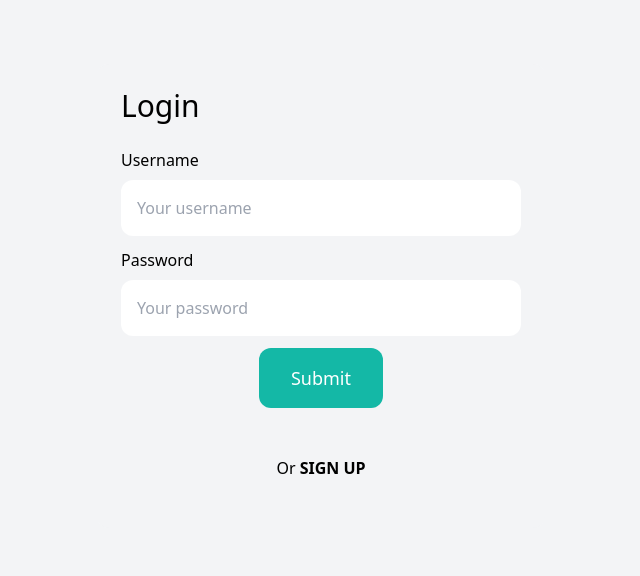
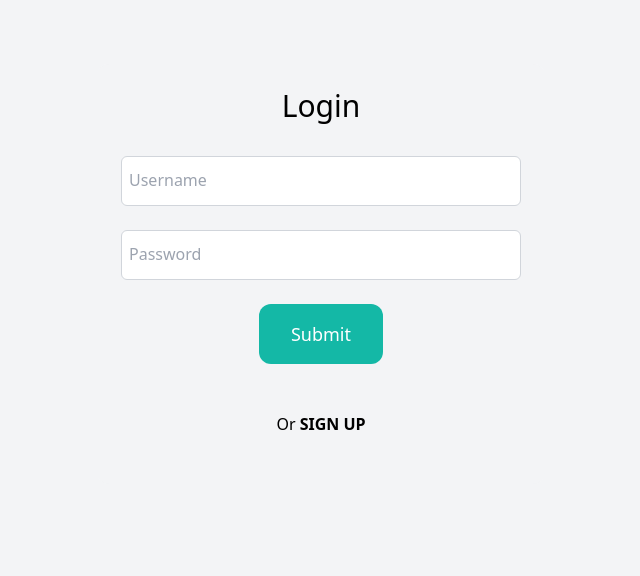
Before and after one commit to furquim25/Crossfit-PRs-App, a Django app: page /login/ in a window 1280 px wide. Shown: the part 64-640 px from the top of the page, without its empty margins (319-959 px from the left). Run offline with Django 4.2, Linux system fonts and the light colour scheme; some libraries are stand-ins or nearby versions.

Commit message:
Changed login layout

```diff
--- a/crossfitapp/core/forms.py
+++ b/crossfitapp/core/forms.py
@@ -6,13 +6,13 @@ from .models import Item
 
 class LoginForm(AuthenticationForm):
     username = forms.CharField(widget=forms.TextInput(attrs={
-        'placeholder': 'Your username',
-        'class': 'w-full py-4 px-4 rounded-xl'
+        'placeholder': ' ',
+        'class': 'block w-full bg-white focus:outline-none focus:shadow-outline border border-gray-300 rounded-md py-3 px-3 block appearance-none leading-normal focus:border-blue-400'
     }))
 
     password = forms.CharField(widget=forms.PasswordInput(attrs={
-    'placeholder': 'Your password',
-    'class': 'w-full py-4 px-4 rounded-xl'
+        'placeholder': ' ',
+        'class': 'block w-full bg-white focus:outline-none focus:shadow-outline border border-gray-300 rounded-md py-3 px-3 block appearance-none leading-normal focus:border-blue-400'
     }))
 
 class SignupForm(UserCreationForm):
--- a/crossfitapp/core/templates/core/base.html
+++ b/crossfitapp/core/templates/core/base.html
@@ -1,12 +1,22 @@
+{% load static %}
 <!DOCTYPE html>
 <html lang="en">
 <head>
     <meta charset="UTF-8">
     <meta http-equiv="X-UA-Compatible" content="IE=edge">
     <meta name="viewport" content="width=device-width, initial-scale=1.0">
-
     <script src="https://cdn.tailwindcss.com"></script>
     <title>{% block title %}{% endblock title %}</title>
+	<style>
+		.float-label-input:focus-within label,
+			.float-label-input input:-webkit-autofill + label,
+			.float-label-input input:not(:placeholder-shown) + label
+			{
+				transform: translateY(-1.5rem) scale(0.75);
+				background-color: white;
+				border-radius: 30px;
+			}
+	</style>
 </head>
 <body class="bg-gray-100">
 	<nav class="py-6 px-6 flex justify-center items-center border-b border-gray-200 bg-indigo-600 h-16 sticky top-0 relative z-10">
--- a/crossfitapp/core/templates/core/index.html
+++ b/crossfitapp/core/templates/core/index.html
@@ -5,6 +5,7 @@
 
 {% block content %}
     <h2 class="mb-12 text-2xl text-center"> Welcome, {{ request.user.first_name }}! 💪 </h2>
+
     <form method="get" action="{% url 'core:index' %}">
         <div class="flex items-center">
             {% comment %} <input name="query" class="w-full py-4 px-6 border rounded-xl" type="text" value="{{ query }}" placeholder="Search a Personal Record"> {% endcomment %}
--- a/crossfitapp/core/templates/core/login.html
+++ b/crossfitapp/core/templates/core/login.html
@@ -3,23 +3,37 @@
 {% block title %}Login{% endblock title %}
 
 {% block content %}
+
 <div class="my-6 mx-auto p-6 bg-gray-100 rounded-xl max-w-md">
-    <h1 class="mb-6 text-3xl">Login</h1>
+    <h1 class="mb-8 text-3xl text-center">Login</h1>
 
     <form method="post" action=".">
         {% csrf_token %}
 
         {{ form.non_field_errors }}
 
-        <div class="mb-3">
+        <div class="relative float-label-input mb-6">
+            {{ form.username }}
+            {% comment %} <input type="text" id="name" placeholder=" " class="block w-full bg-white focus:outline-none focus:shadow-outline border border-gray-300 rounded-md py-3 px-3 block appearance-none leading-normal focus:border-blue-400"> {% endcomment %}
+            <label for="name" class="absolute top-3 left-0 text-gray-400 pointer-events-none transition duration-200 px-2 text-grey-darker">Username</label>
+        </div>
+
+        {% comment %} <div class="mb-3">
             <label class="inline-block mb-2">Username</label><br>
             {{ form.username }}
+        </div> {% endcomment %}
+
+        <div class="relative float-label-input mb-6">
+            {{ form.password }}
+            {% comment %} <input type="text" id="name" placeholder=" " class="block w-full bg-white focus:outline-none focus:shadow-outline border border-gray-300 rounded-md py-3 px-3 block appearance-none leading-normal focus:border-blue-400"> {% endcomment %}
+            <label for="name" class="absolute top-3 left-0 text-gray-400 pointer-events-none transition duration-200 px-2 text-grey-darker">Password</label>
         </div>
 
-        <div class="mb-3">
+
+        {% comment %} <div class="mb-3">
             <label class="inline-block mb-2">Password</label><br>
             {{ form.password }}
-        </div>
+        </div> {% endcomment %}
 
         <div class="text-center">
             <button class="py-4 px-8 text-lg bg-teal-500 hover:bg-teal-700 rounded-xl text-white">Submit</button>
```
Also changed, not shown: crossfitapp/db.sqlite3.
